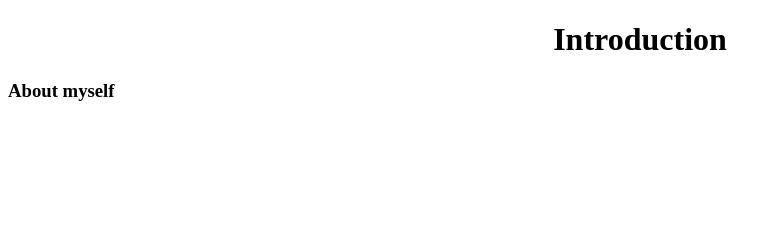
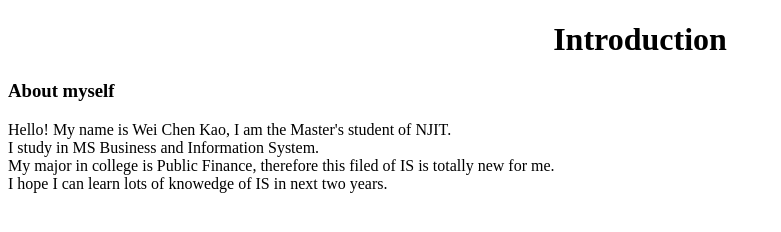
Before and after one commit to feveregg/todo_2017Fall, a plain HTML site: page index.html in a window 1280 px wide. Shown: the whole page, without its empty margins (0-781 px from the left). Drawn offline with Linux system fonts and the light colour scheme.

Commit message:
modified index.html

```diff
--- a/index.html
+++ b/index.html
@@ -7,5 +7,13 @@
     <body>
        <h1><center>Introduction</center></h1>
        <h3>About myself</h3>
+       <p>
+          Hello! My name is Wei Chen Kao, I am the Master's student of
+	  NJIT.<br>
+	  I study in MS Business and Information System.<br>
+	  My major in college is Public Finance, therefore this filed of IS is
+	  totally new for me.<br>
+	  I hope I can learn lots of knowedge of IS in next two years.
+       </p>
     <body>
  </html>
```
